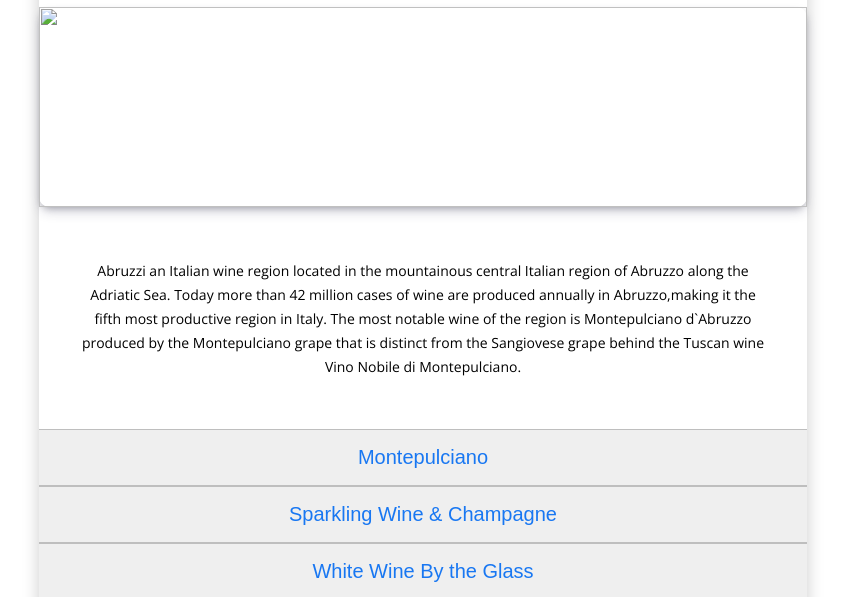
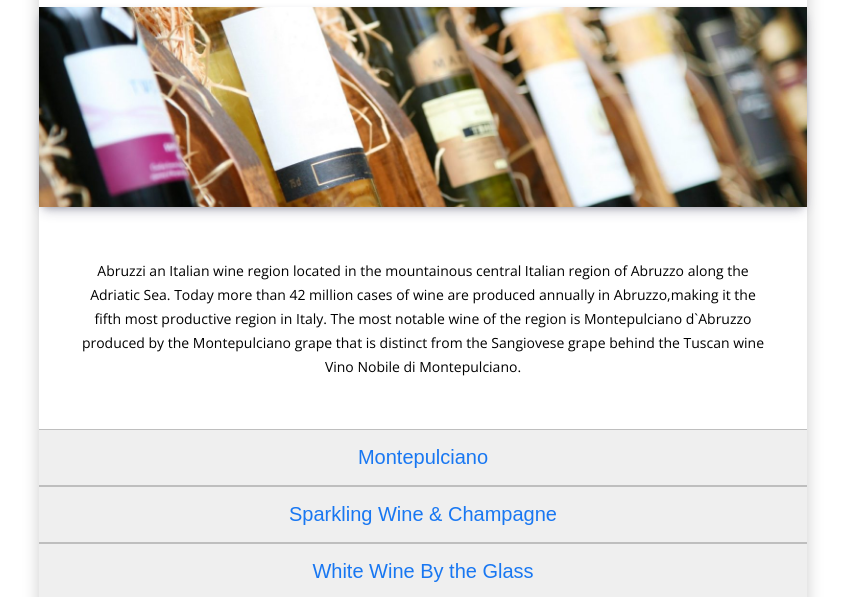
Before and after one commit to dgsgit/AryaMenu, a plain HTML site: page wines.html in a window 1280 px wide. Shown: the part 198-795 px from the top of the page, without its empty margins (217-1062 px from the left). Drawn offline with nearby package versions, Linux system fonts and the light colour scheme; the site is published under a folder, as on GitHub Pages, so addresses that start at the root find nothing; a web font is replaced by a local one.

Commit message:
aryateste

```diff
--- a/wines.html
+++ b/wines.html
@@ -44,7 +44,7 @@
             </nav>
         </header>
         <section class="especial">
-            <div class="tasting"><img src="/img/Tasting/wine tasting.png" alt=""></div>
+            <div class="tasting"><img src="./img/Tasting/wine tasting.png" alt=""></div>
 
         </section>
         <main>
```
